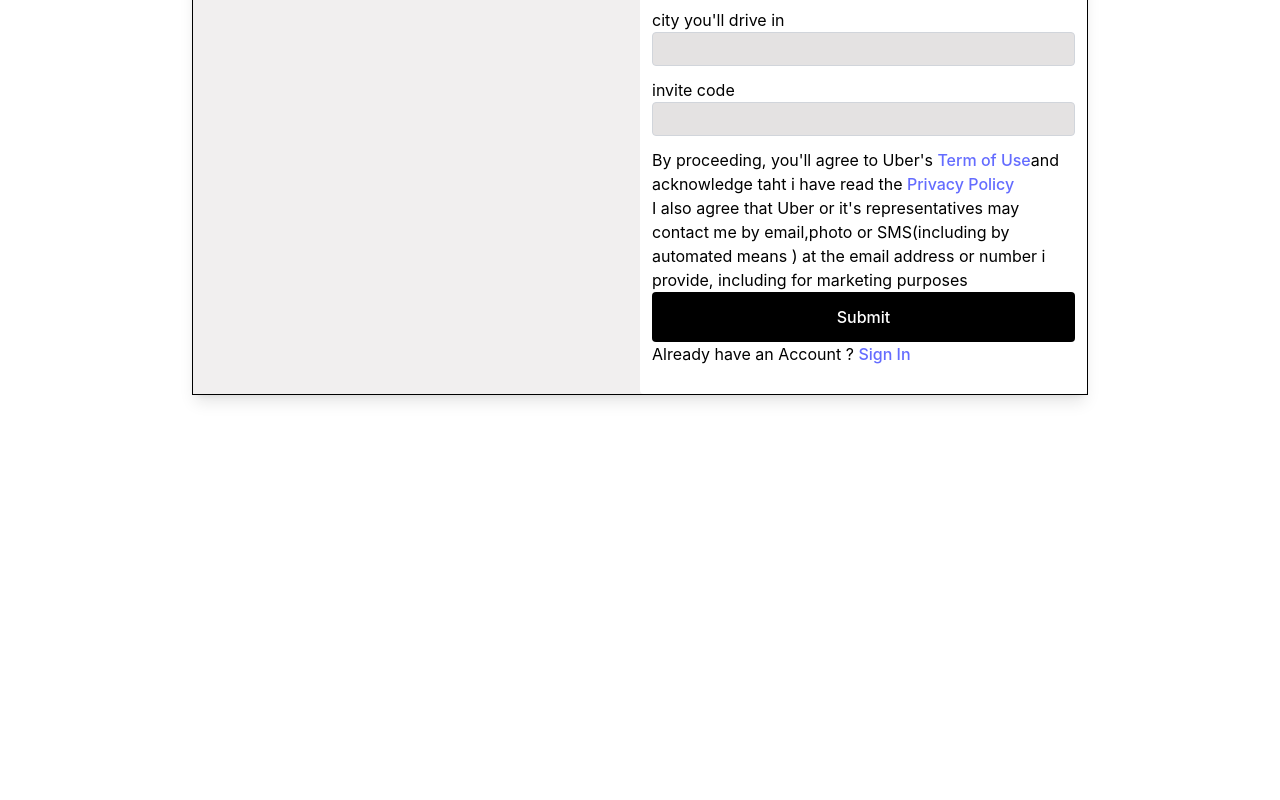
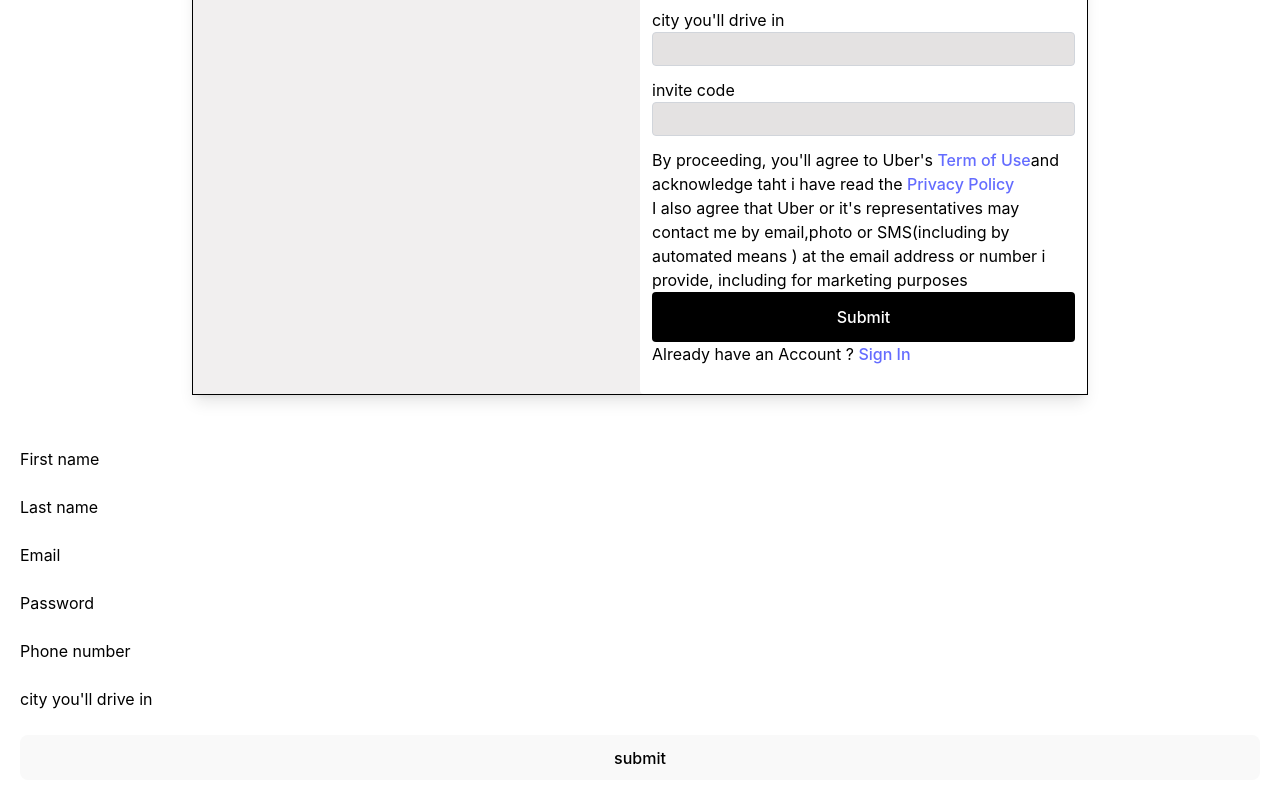
Before and after one commit to BLADEHEDA/Private-journal, a React (Vite) app: page / in a window 1280 px wide. Shown: the part 493-1293 px from the top of the page. Before the commit the page ends 920 px from the top, so only its background shows below. Built offline with nearby package versions, Linux system fonts and the light colour scheme.

Commit message:
reusable form components used

```diff
--- a/src/App.tsx
+++ b/src/App.tsx
@@ -1,10 +1,19 @@
 
 import './App.css'
 import Form from './Components/Form/Form'
+import LoginFormikComponents from './Components/Form/LoginFormikComponents'
+// import MyInput from './Components/Form/FormikWrapper'
 
 function App() {
   return (
+    <div>
+
+
   <Form/>
+
+ <LoginFormikComponents/>
+
+ </div>
   )
 }
 
--- a/src/Components/Form/Form.tsx
+++ b/src/Components/Form/Form.tsx
@@ -25,22 +25,22 @@ const [showModal , setShowModal]= useState(false)
         firstname: Yup.string()
         .min(2, "Too Short!")
         .max(50, "Too Long!")
-        .required("Firstname is required"),
+        .required(),
 
       lastname: Yup.string()
         .min(2, "Too Short!")
         .max(50, "Too Long!")
-        .required("Lastname is required"),
+        .required(),
         email: Yup.string()
                 .email()
                 .required(),
 
          password: Yup.string()
-         .required("Password is required")
+         .required()
           .min(6, "Password is too short - should be 6 chars minimum"),
 
         phonenumber: Yup.string()
-        .required("Phone number is required")
+        .required()
         .label('phone number'),
         city:Yup.string()
         .label('city')
@@ -51,7 +51,6 @@ const [showModal , setShowModal]= useState(false)
         invitecode:Yup.string()
         .label('invite code')
         .optional()
-
       }),
       onSubmit: function () {
         setShowModal(true)
--- /dev/null
+++ b/src/Components/Form/LoginFormikComponents.tsx
@@ -0,0 +1,102 @@
+import React from "react";
+import { Formik, Form,ErrorMessage,Field } from "formik";
+import * as yup from "yup";
+/**
+ * FormikErrorMessage Component
+ */
+const FormikErrorMessage = ({ name }) => {
+    return (
+      <ErrorMessage name={name}>
+        {(errMessage) => {
+          return <div style={{ color: "red" }}>{errMessage}</div>;
+        }}
+      </ErrorMessage>
+    );
+  };
+
+// subjected to changes
+const FormikField = ({ name, type, label }) => {
+    return (
+      <Field name={name}>
+        {(formikField) => {
+          return (
+            <>
+              <label htmlFor={name} style={{ display: "block" }}>
+                {label}
+              </label>
+              <input
+                type={type}
+                id={name}
+                {...formikField.field}
+                defaultChecked={formikField.field.value}
+              />
+              <FormikErrorMessage name={name} />
+              {/* <pre>{JSON.stringify(formikField, null, 4)}</pre> */}
+            </>
+          );
+        }}
+      </Field>
+    );
+  };
+
+/**
+ * LoginFormikComponents Component
+ */
+const LoginFormikComponents = () => {
+  const initialValues = {
+    firstname:"",
+    lastname:"",
+    email: "",
+    password: "",
+    phonenumber: "",
+    city: "",
+    rememberMe: false,
+  };
+  const onSubmit = (values) => console.log(JSON.stringify(values, null, 4));
+  const validationSchema = yup.object({
+    firstname:
+     yup.string()
+     .required(),
+    lastname:
+    yup.string()
+    .required(),
+    email:
+       yup.string()
+      .email("Please enter a valid email address")
+      .required("Email field is required"),
+    password: yup.string().required("Password field is required"),
+    phonenumber: yup.string().required(),
+    city: yup.string().required(),
+  });
+
+  return (
+    <Formik
+      initialValues={initialValues}
+      onSubmit={onSubmit}
+      validationSchema={validationSchema}
+    >
+      {(formik) => {
+        return (
+          <Form>
+            <div style={{ padding: 20 }}>
+            <FormikField label="First name" name="firstname" type="text" />
+            <FormikField label="Last name" name="lastname" type="text" />
+              <FormikField label="Email" name="email" type="email" />
+              <FormikField label="Password" name="password" type="password" />
+              <FormikField label="Phone number" name="phone" type="tel" />
+              <FormikField label="city you'll drive in  " name="city" type="text" />
+              {/* <FormikField
+                label="Remember Me"
+                name="rememberMe"
+                type="checkbox"
+              /> */}
+              <button style={{ display: "block" }}>submit</button>
+            </div>
+            {/* <pre>{JSON.stringify(formik, null, 4)}</pre> */}
+          </Form>
+        );
+      }}
+    </Formik>
+  );
+};
+export default LoginFormikComponents;
--- a/tsconfig.json
+++ b/tsconfig.json
@@ -19,6 +19,6 @@
     "noUnusedParameters": true,
     "noFallthroughCasesInSwitch": true
   },
-  "include": ["src"],
+  "include": ["src", "src/Components/Form/LoginFormikComponents.tsx"],
   "references": [{ "path": "./tsconfig.node.json" }]
 }
```
